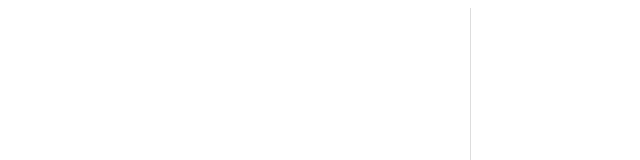
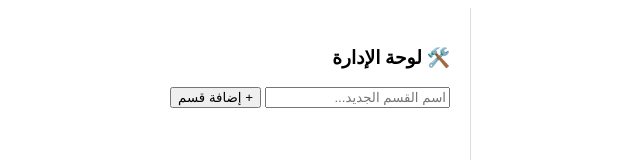
Before and after one commit to deerty666/deerty, a plain HTML site: page index.html in a window 1280 px wide. Shown: the top 160 px of the page, without its empty margins (431-1071 px from the left). Drawn offline with Linux system fonts and the light colour scheme.

Commit message:
Add admin section with controls to index.html

```diff
--- a/index.html
+++ b/index.html
@@ -16,7 +16,17 @@
         <main class="main-content no-print">
             <nav id="categoriesNav"></nav>
             <section id="productsGrid"></section>
-            <footer id="adminSection"></footer>
+ <footer id="adminSection" class="no-print">
+    <h3>🛠️ لوحة الإدارة</h3>
+
+    <div class="admin-controls">
+        <input type="text" id="catInput" placeholder="اسم القسم الجديد...">
+        <button onclick="addCategory()">+ إضافة قسم</button>
+    </div>
+
+    <div id="categoriesManager"></div>
+</footer>
+           <footer id="adminSection"></footer>
         </main>
     </div>
     <script src="app.js"></script>
```
